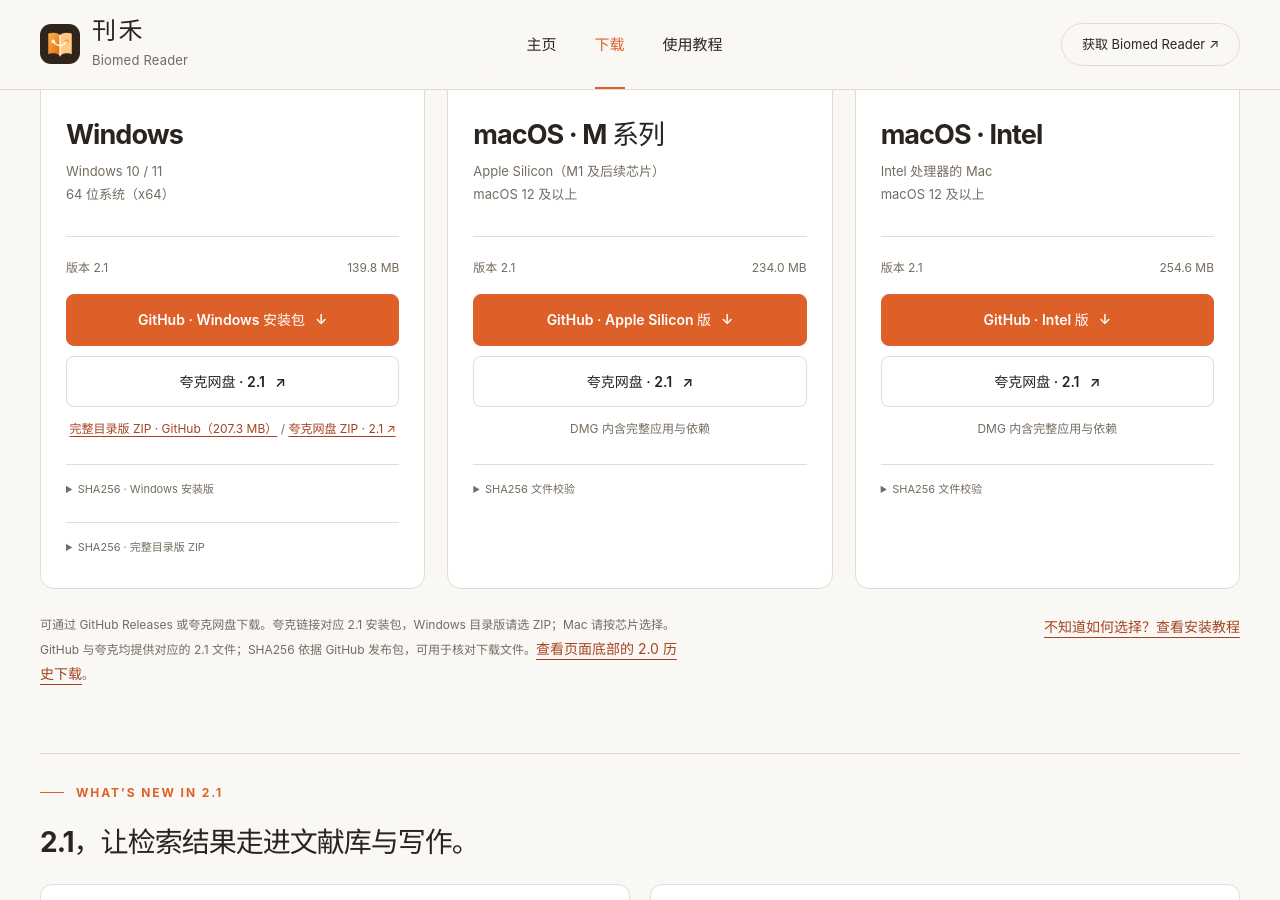
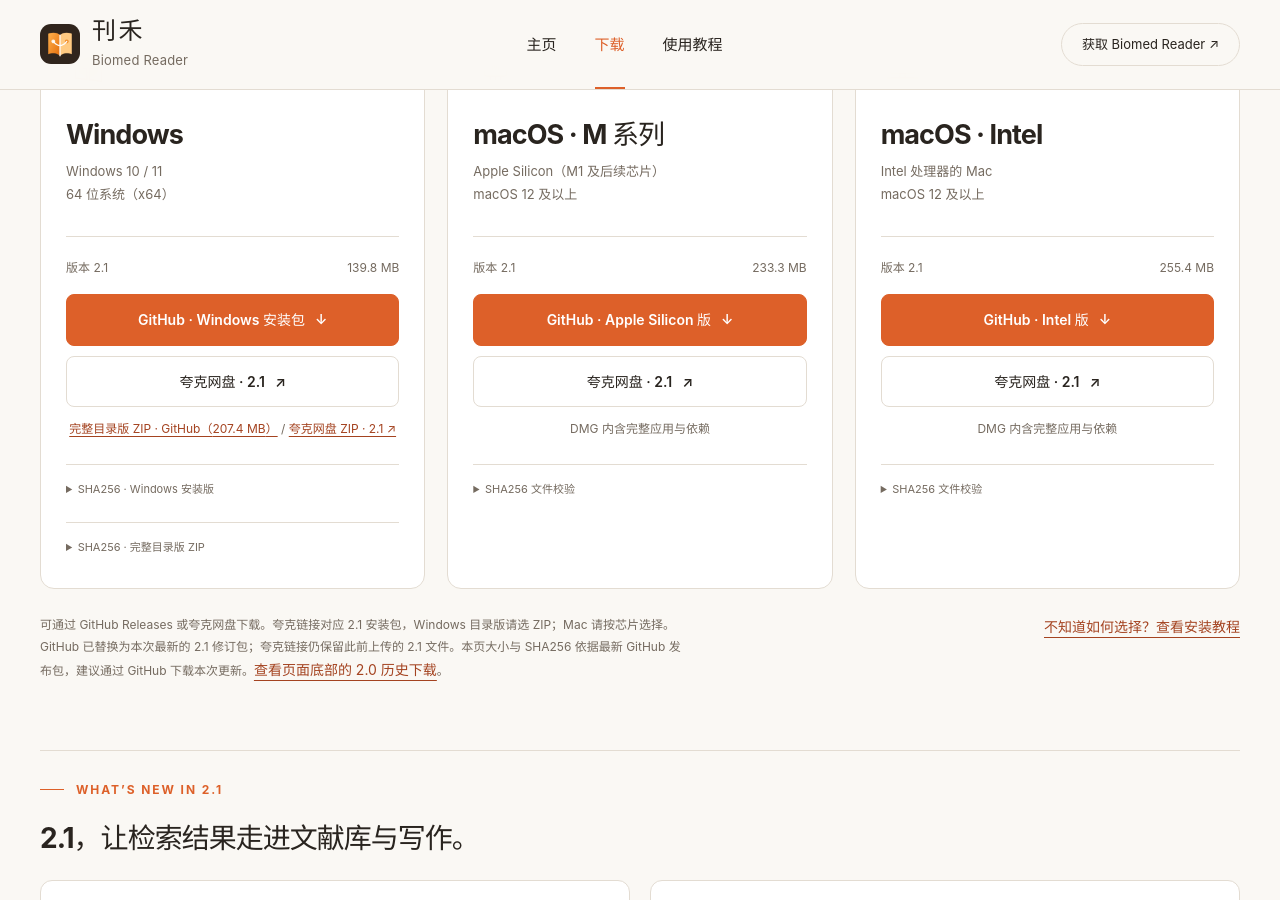
Before and after one commit to amiba-xqq/Biomedreader, a Jekyll site: the page built from docs/downloads.html, in a window 1280 px wide and 900 px high, scrolled down 478 px. Built offline with Jekyll 4.4.1, drawn with Linux system fonts in a browser that asks for light colours.

```diff
--- a/docs/_data/downloads.json
+++ b/docs/_data/downloads.json
@@ -6,8 +6,8 @@
     "filename": "BiomedReader_Setup_2.1_x64.exe",
     "github": "https://github.com/amiba-xqq/Biomedreader/releases/download/v2.1/BiomedReader_Setup_2.1_x64.exe",
     "quark": "https://pan.quark.cn/s/9e03e03670b9",
-    "bytes": 139824718,
-    "sha256": "df57e6b6cdffdec06090bafb23f1232ab7fa6e76951c7ebf26d1c48d8621a023",
+    "bytes": 139828132,
+    "sha256": "1df2b533484e000d045971c275f3611eb9b981952fb2cb693da22f4a1fc3e9c4",
     "display_size": "139.8 MB"
   },
   "portable": {
@@ -15,27 +15,27 @@
     "filename": "BiomedReader_2.1_Portable_x64.zip",
     "github": "https://github.com/amiba-xqq/Biomedreader/releases/download/v2.1/BiomedReader_2.1_Portable_x64.zip",
     "quark": "https://pan.quark.cn/s/bc814f34d962",
-    "bytes": 207329225,
-    "sha256": "f63e3a9111efaca993e8d80451460d6cad288957a320510acda8a2481d272ad8",
-    "display_size": "207.3 MB"
+    "bytes": 207354809,
+    "sha256": "5e7ed964a611d5d808adc5fc1eb7792e0a66ab7f402443c70381c231b61685fa",
+    "display_size": "207.4 MB"
   },
   "apple": {
     "name": "macOS · Apple Silicon",
     "filename": "BiomedReader_2.1_macOS12_AppleSilicon.dmg",
     "github": "https://github.com/amiba-xqq/Biomedreader_macos/releases/download/v2.1/BiomedReader_2.1_macOS12_AppleSilicon.dmg",
     "quark": "https://pan.quark.cn/s/4e3b4b69e8a7",
-    "bytes": 234043885,
-    "sha256": "860e1a11eb9c67c08514998d19620a68355a38e3efea724f0bc846bc8b0acce7",
-    "display_size": "234.0 MB"
+    "bytes": 233340500,
+    "sha256": "bc2f67cb683402c16e2535acf00df843e2049b6eab638bad02bde3772a4483c7",
+    "display_size": "233.3 MB"
   },
   "intel": {
     "name": "macOS · Intel",
     "filename": "BiomedReader_2.1_macOS12_Intel.dmg",
     "github": "https://github.com/amiba-xqq/Biomedreader_macos/releases/download/v2.1/BiomedReader_2.1_macOS12_Intel.dmg",
     "quark": "https://pan.quark.cn/s/7e133dd9b236",
-    "bytes": 254557844,
-    "sha256": "b5ed1ad4c2ffcd0dd2315d364304b4d05abfb2016fd48a46d08326d579d34a23",
-    "display_size": "254.6 MB"
+    "bytes": 255442105,
+    "sha256": "1e89f3b7a68bded6183a02aad494911af31d21e9c98ddc0c94a21adb3ca58214",
+    "display_size": "255.4 MB"
   },
   "legacy": {
     "windows": {
--- a/docs/downloads.html
+++ b/docs/downloads.html
@@ -102,7 +102,7 @@ permalink: /downloads.html
 </article>
 </section>
 <div class="download-note">
-<p>可通过 GitHub Releases 或夸克网盘下载。夸克链接对应 2.1 安装包，Windows 目录版请选 ZIP；Mac 请按芯片选择。GitHub 与夸克均提供对应的 2.1 文件；SHA256 依据 GitHub 发布包，可用于核对下载文件。<a class="text-link" href="#legacy-2-0">查看页面底部的 2.0 历史下载</a>。</p>
+<p>可通过 GitHub Releases 或夸克网盘下载。夸克链接对应 2.1 安装包，Windows 目录版请选 ZIP；Mac 请按芯片选择。GitHub 已替换为本次最新的 2.1 修订包；夸克链接仍保留此前上传的 2.1 文件。本页大小与 SHA256 依据最新 GitHub 发布包，建议通过 GitHub 下载本次更新。<a class="text-link" href="#legacy-2-0">查看页面底部的 2.0 历史下载</a>。</p>
 <a class="text-link" href="{{ '/guide.html' | relative_url }}#install">不知道如何选择？查看安装教程</a>
 </div>
 <section class="release-highlights" aria-labelledby="changes-2-1">
--- a/scripts/check_pages.py
+++ b/scripts/check_pages.py
@@ -15,7 +15,7 @@ expected_quark = {
 }
 expected_legacy_quark = dict(windows='https://pan.quark.cn/s/d7308ecd7a92',portable='https://pan.quark.cn/s/3ad56e327034',apple='https://pan.quark.cn/s/31867e2dc3e0',intel='https://pan.quark.cn/s/4130cba6f1d1')
 filenames = dict(windows='BiomedReader_Setup_2.1_x64.exe',portable='BiomedReader_2.1_Portable_x64.zip',apple='BiomedReader_2.1_macOS12_AppleSilicon.dmg',intel='BiomedReader_2.1_macOS12_Intel.dmg')
-expected_hashes = dict(windows='df57e6b6cdffdec06090bafb23f1232ab7fa6e76951c7ebf26d1c48d8621a023',portable='f63e3a9111efaca993e8d80451460d6cad288957a320510acda8a2481d272ad8',apple='860e1a11eb9c67c08514998d19620a68355a38e3efea724f0bc846bc8b0acce7',intel='b5ed1ad4c2ffcd0dd2315d364304b4d05abfb2016fd48a46d08326d579d34a23')
+expected_hashes = {'windows': '1df2b533484e000d045971c275f3611eb9b981952fb2cb693da22f4a1fc3e9c4', 'portable': '5e7ed964a611d5d808adc5fc1eb7792e0a66ab7f402443c70381c231b61685fa', 'apple': 'bc2f67cb683402c16e2535acf00df843e2049b6eab638bad02bde3772a4483c7', 'intel': '1e89f3b7a68bded6183a02aad494911af31d21e9c98ddc0c94a21adb3ca58214'}
 
 
 class Page(HTMLParser):
```
